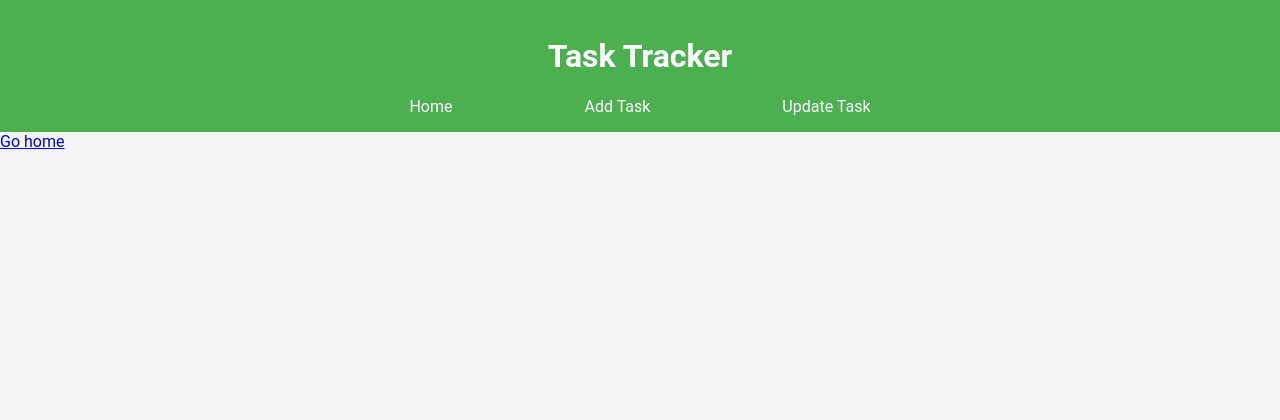
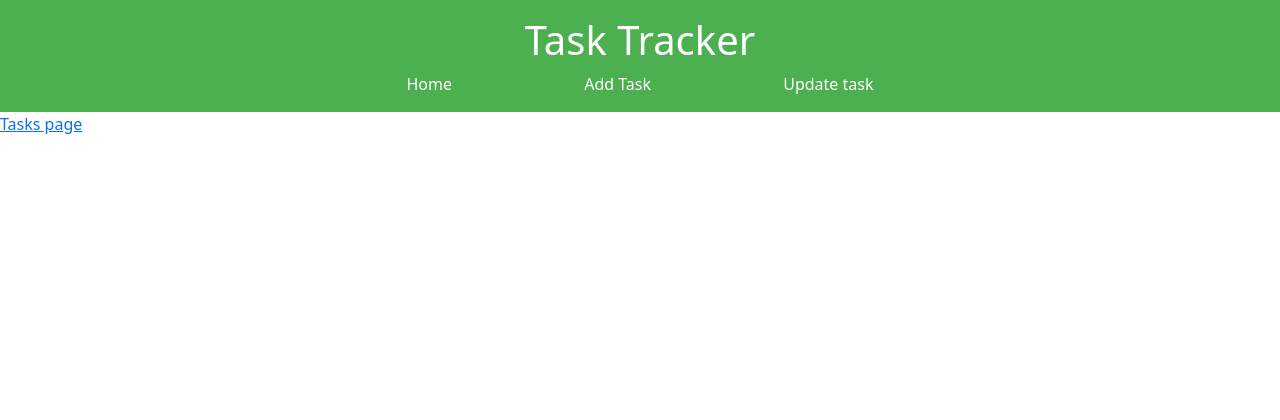
Before and after one commit to Maritimsephania/Tasktracker_project, a Django app: page / in a window 1280 px wide. Shown: the top 420 px of the page. Run offline with Django 5.2, Linux system fonts and the light colour scheme.

Commit message:
abdirahman changes

```diff
--- a/tasks/admin.py
+++ b/tasks/admin.py
@@ -1,3 +1,5 @@
 from django.contrib import admin
+from .models import Task
+# Register your models here.
 
-# Register your models here.
+admin.site.register(Task)
--- a/tasks/forms.py
+++ b/tasks/forms.py
@@ -2,5 +2,6 @@ from django import forms
 from tasks.models import Task
 
 class TaskForm(forms.ModelForm):
-    model = Task
-    fields = []
+    class Meta:
+        model = Task
+        fields = ['title','description', 'due_date']
--- a/tasks/templates/base.html
+++ b/tasks/templates/base.html
@@ -5,12 +5,14 @@
     <meta charset="UTF-8">
     <meta name="viewport" content="width=device-width, initial-scale=1.0">
     <link rel="stylesheet" href="{% static '/css/styles.css' %}">
-    <title>Task Tracker</title>
+    <title>Task Tracker {{title}}</title>
+    <link href="https://cdn.jsdelivr.net/npm/bootstrap@5.3.3/dist/css/bootstrap.min.css" rel="stylesheet" integrity="sha384-QWTKZyjpPEjISv5WaRU9OFeRpok6YctnYmDr5pNlyT2bRjXh0JMhjY6hW+ALEwIH" crossorigin="anonymous">
 </head>
 <body>
     {% block content %}
 
     {% endblock %}
 
+    <script src="https://cdn.jsdelivr.net/npm/bootstrap@5.3.3/dist/js/bootstrap.bundle.min.js" integrity="sha384-YvpcrYf0tY3lHB60NNkmXc5s9fDVZLESaAA55NDzOxhy9GkcIdslK1eN7N6jIeHz" crossorigin="anonymous"></script>
 </body>
 </html>
--- a/tasks/templates/index.html
+++ b/tasks/templates/index.html
@@ -5,11 +5,11 @@
     <h1>Task Tracker</h1>
     <nav> <a href="{% url 'home' %}">Home</a>
          <a href="{% url 'add_task' %}">Add Task</a>
-         <a href="{% url 'update_task' %}">Update Task</a>
+         <a href="{% url 'tasks' %}">Update task</a>
     </nav>
  </header>
 
-<a href="{% url 'tasks' %}">Go home</a>
+<a href="{% url 'tasks' %}">Tasks page</a>
  <footer>
     <p>&copy; 2025 Task Tracker</p>
 </footer>
--- a/tasks/urls.py
+++ b/tasks/urls.py
@@ -4,7 +4,8 @@ from . import views
 
 urlpatterns = [
     path('', views.index, name='home'),
-    path('index/add', views.tasks, name='tasks'),
-    path('index/update', views.index, name='update_task'),
+    path('tasks/', views.tasks, name='tasks'),
+    path('index/add', views.tasks, name='add_task'),
+    path('index/update', views.tasks, name='update_task'),
 
 ]
--- a/tasks/views.py
+++ b/tasks/views.py
@@ -1,17 +1,22 @@
 from django.shortcuts import render
 #from django.template import loader
 from .models import Task
+from .forms import TaskForm
 
 # Create your views here.
 
 def index(request):
-    #mytasks = Task.objects.all().values
     #template = loader.get_template('tasks.html')
-    context = {
-        'tasks': Task
-    }
+    context = {}
+    context['title'] = 'home'
+
     return render(request, 'index.html',context)
 
 def tasks(request):
     context = {}
-    return(request, 'tasks.html',context)
+    form = TaskForm
+    tasks = Task.objects.all().values
+    context['tasks'] = tasks
+    context['title'] = 'tasks'
+    context['form']  =  form
+    return render(request, 'tasks.html',context)
```
Also changed, not shown: tasks/templates/tasks.html (+21 -0 lines), db.sqlite3, tasks/templates/save.html (added).
